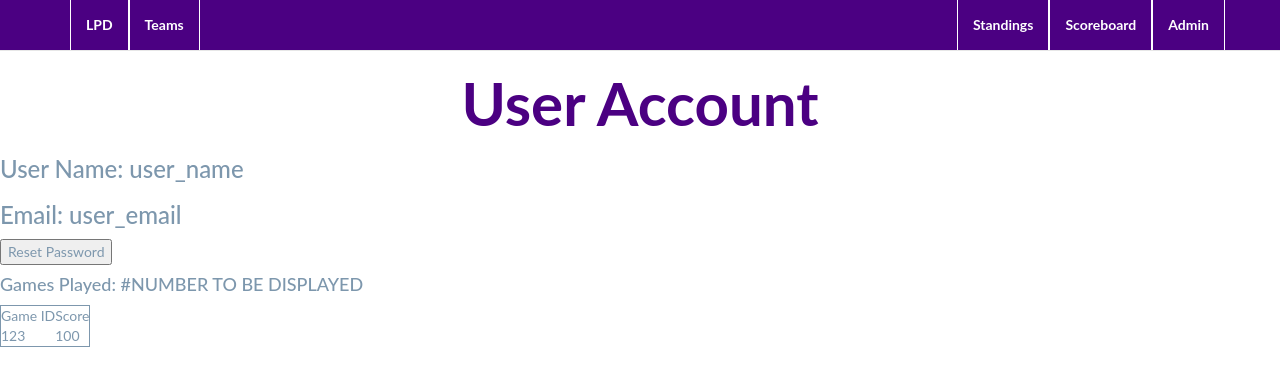
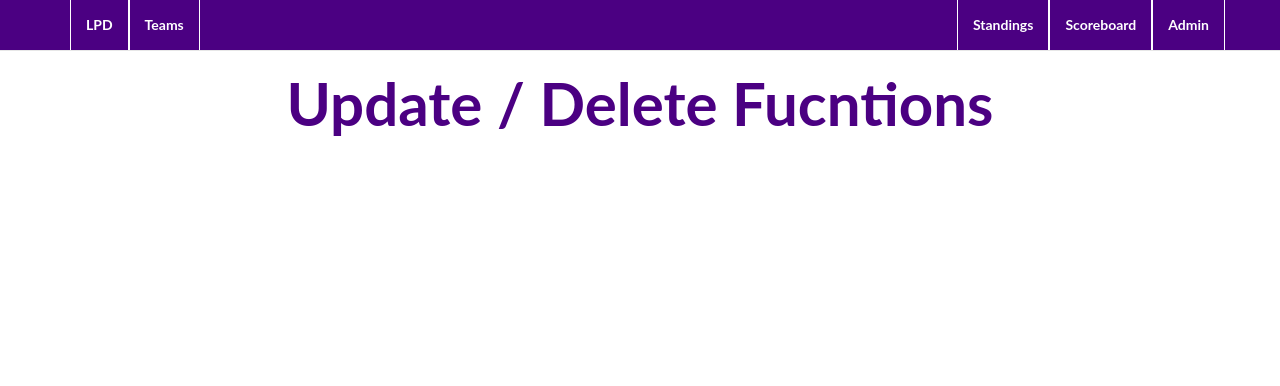
Before and after one commit to kleinronmich/lpd, a plain HTML site: page admin.html in a window 1280 px wide. Drawn offline with nearby package versions, Linux system fonts and the light colour scheme.

Commit message:
Reset Code
Need to decide functions

```diff
--- a/admin.html
+++ b/admin.html
@@ -1,6 +1,7 @@
 <!DOCTYPE html>
 <html lang="en">
 <!-- comment -->
+
 <head>
     <meta charset="UTF-8">
     <title>Account</title>
@@ -20,7 +21,7 @@
             </div>
             <div id="navbar" class="collapse navbar-collapse">
                 <ul class="nav navbar-nav">
-                    <li><a href="">LPD</a></li>
+                    <li><a href="index.html">LPD</a></li>
                     <li><a href="teams.html">Teams</a></li>
                 </ul>
                 <ul class="nav navbar-nav navbar-right">
@@ -32,29 +33,7 @@
         </div>
     </nav>
 
-    <h1>User Account</h1>
-
-    <h3>User Name: user_name</h3>
-    <h3>Email: user_email</h3>
-    <button>Reset Password</button>
-
-                <div>
-                    <h4>Games Played: #NUMBER TO BE DISPLAYED</h4>
-                </div>
-
-                <div>
-                    <table style="border: 1px solid">
-                        <th>
-                            <td style="text-align: center">Game ID</td>
-                            <td>Score</td>
-                        </th>
-                        <tr>
-                            <td></td>
-                            <td>123</td>
-                            <td>100</td>
-                        </tr>
-                    </table>
-                </div>
+<h1>Update / Delete Fucntions</h1>
 
 
 </body>
```
